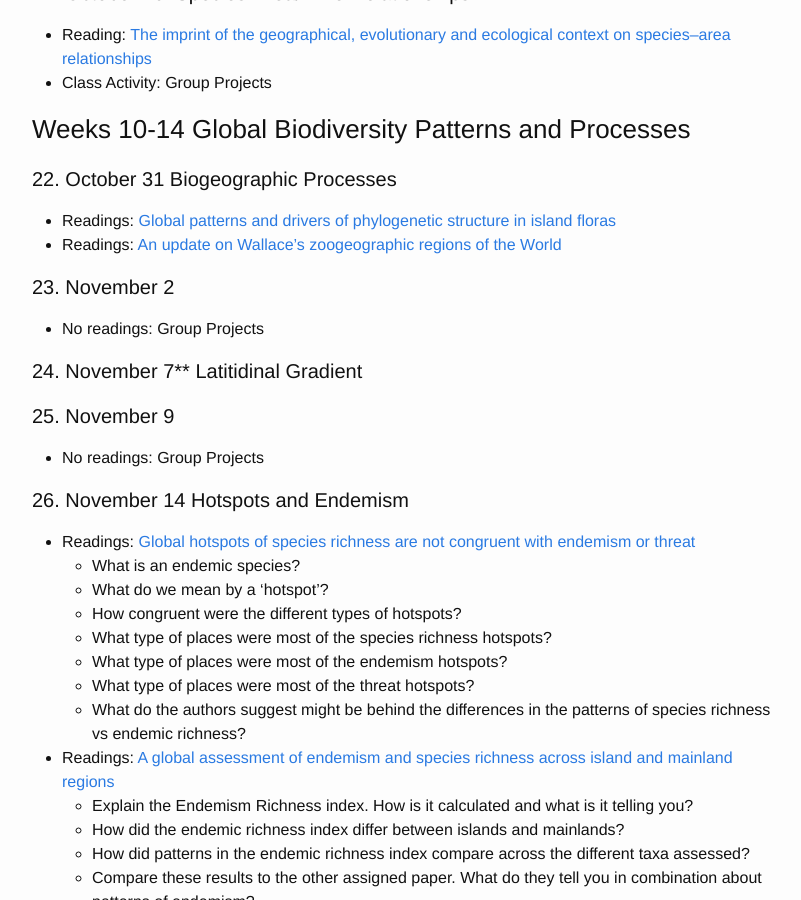
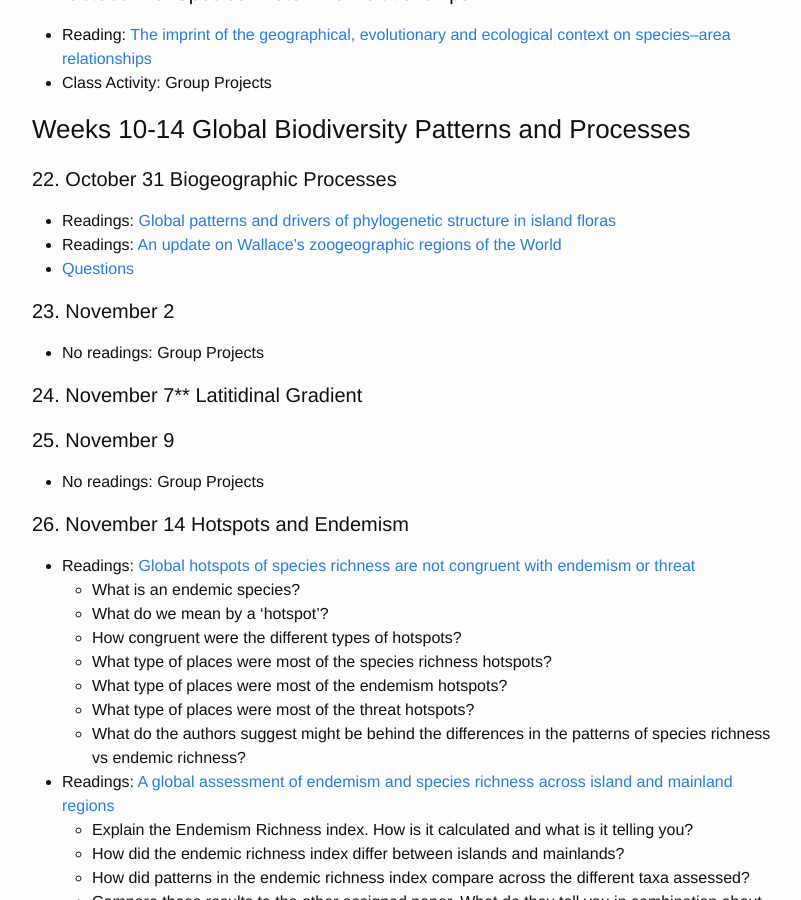
Before and after one commit to skmorgane/biodiversity-course, a Jekyll site: the page built from schedule.md, in a window 1280 px wide and 900 px high, scrolled down 3728 px. Shown: the whole window, without its empty margins (238-1039 px from the left). Built offline with Jekyll 4.4.1, drawn with Linux system fonts in a browser that asks for light colours.

Commit message:
Add link to biogeography questions

```diff
--- a/schedule.md
+++ b/schedule.md
@@ -123,6 +123,7 @@ Everyone needs to read: [Assemblage Time Series Reveal Biodiversity Change but N
 #### 22. October 31 Biogeographic Processes
 * Readings: [Global patterns and drivers of phylogenetic structure in island floras](https://doi.org/10.1038/srep12213)
 * Readings: [An update on Wallace's zoogeographic regions of the World](https://doi.org/10.1126/science.1228282)
+* [Questions]({{ site.baseurl }}/questions/biogeography)
 
 #### 23. November 2
 * No readings: Group Projects
```
